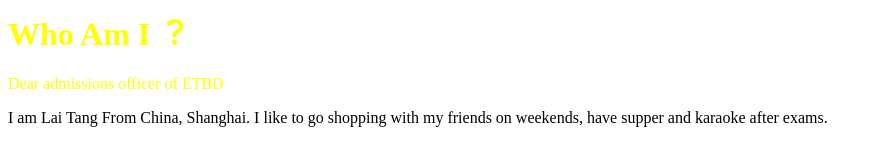
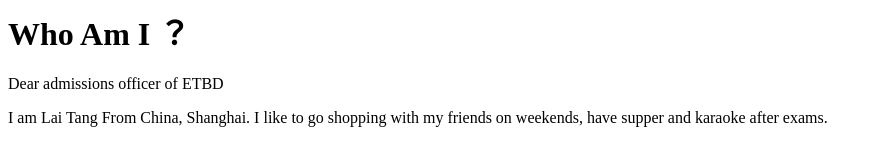
Before and after one commit to Lai821/Lai821.github.io, a plain HTML site: page index.html in a window 1280 px wide. Shown: the whole page, without its empty margins (0-879 px from the left). Drawn offline with Linux system fonts and the light colour scheme.

Commit message:
Update index.html

```diff
--- a/index.html
+++ b/index.html
@@ -1,5 +1,5 @@
 <body>
-    <h1><font color="yellow">Who Am I ？</h1>
+    <h1>Who Am I ？</h1>
     <p>Dear admissions officer of ETBD</font></p>
     <p>I am Lai Tang From China, Shanghai. I like to go shopping with my friends on weekends, have supper and karaoke after exams.</p>
 </body>
```
